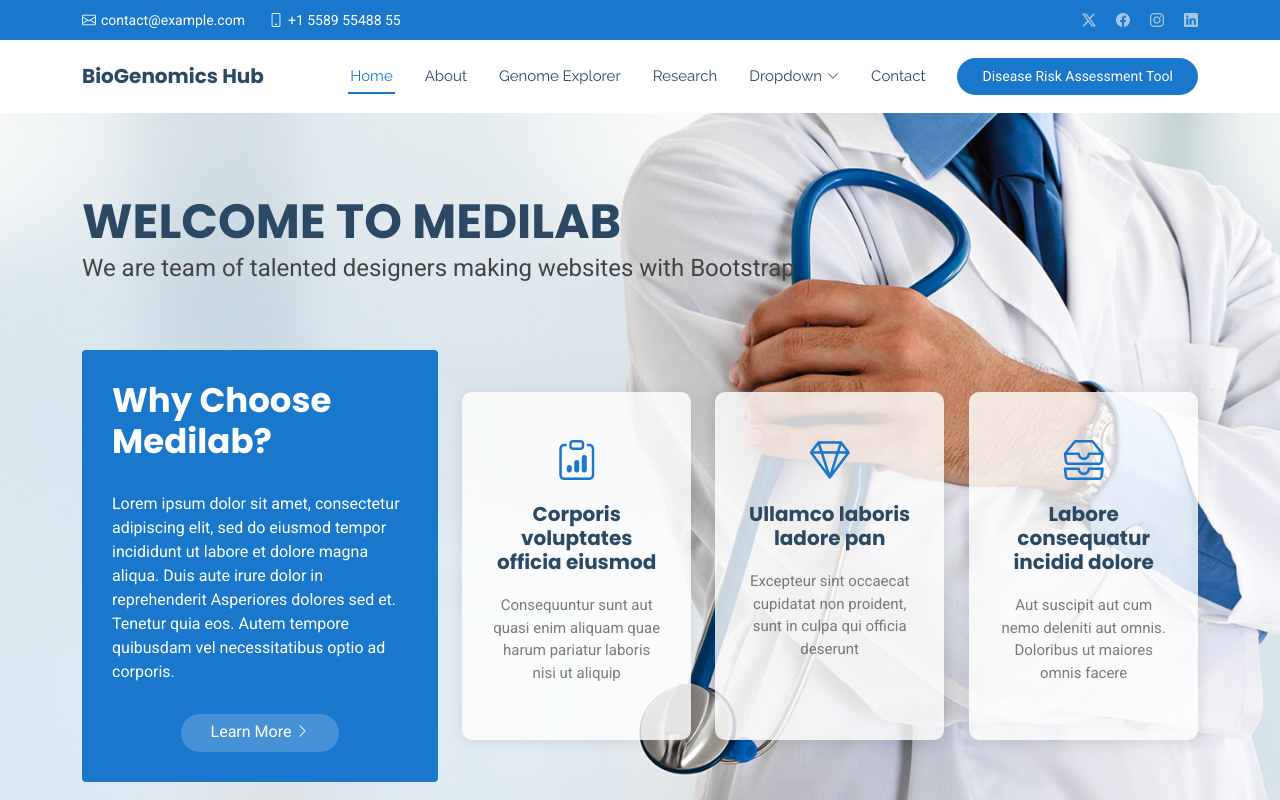
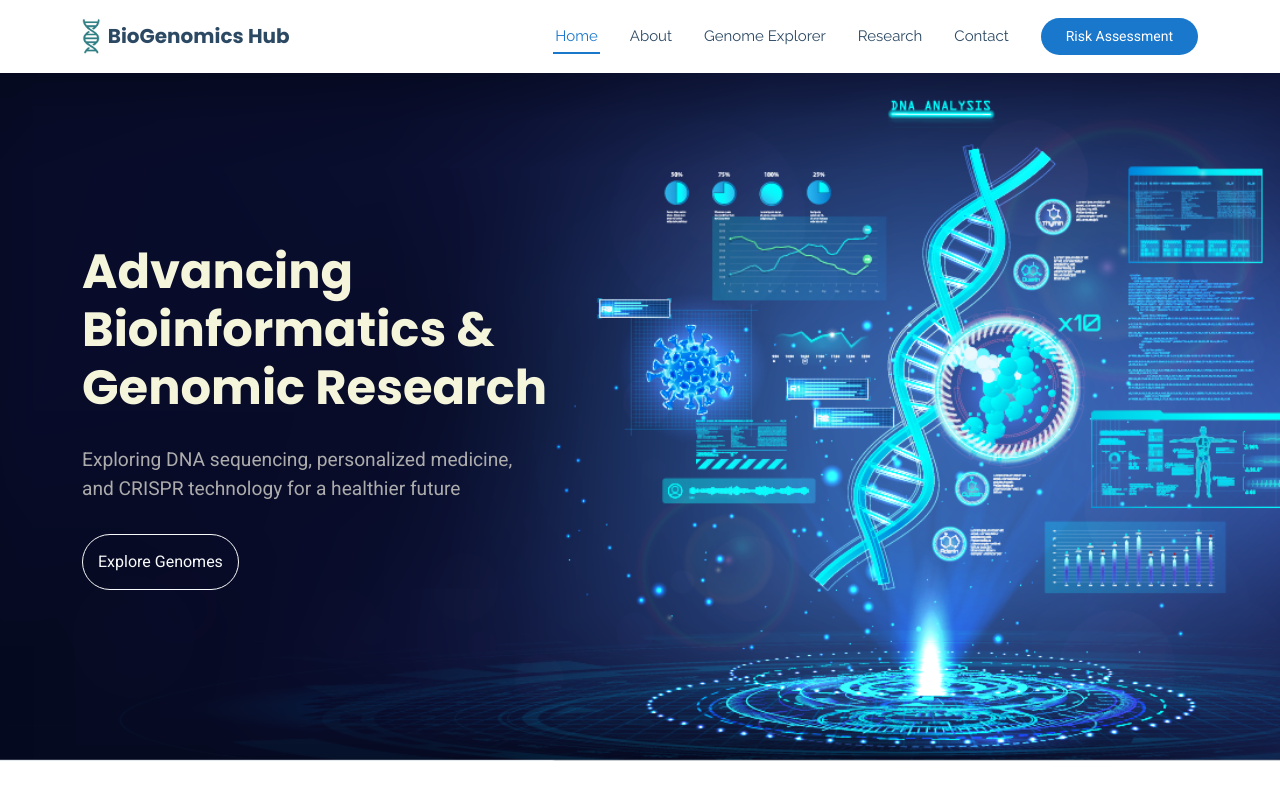
Before and after one commit to rnzel/ADET-PROJ, a plain HTML site: page index.html in a window 1280 px wide. Shown: the top 800 px of the page. Drawn offline with Linux system fonts and the light colour scheme.

Commit message:
feat: update hero section, add logo, and website icon

```diff
--- a/assets/css/main.css
+++ b/assets/css/main.css
@@ -78,6 +78,7 @@ a:hover {
 }
 
 h1,
+
 h2,
 h3,
 h4,
@@ -85,7 +86,12 @@ h5,
 h6 {
   color: var(--heading-color);
   font-family: var(--heading-font);
-
+}
+
+.btn {
+  border-radius: 50px;
+  padding: 15px;
+  margin-top: 30px;
 }
 
 /* Pulsating Play Button
--- a/index.html
+++ b/index.html
@@ -9,7 +9,7 @@
   <meta name="keywords" content="">
 
   <!-- Favicons -->
-  <link href="assets/img/favicon.png" rel="icon">
+  <link href="assets/img/logo1.png" rel="icon">
   <link href="assets/img/apple-touch-icon.png" rel="apple-touch-icon">
 
   <!-- Fonts -->
@@ -41,27 +41,12 @@
 
   <header id="header" class="header sticky-top">
 
-    <div class="topbar d-flex align-items-center">
-      <div class="container d-flex justify-content-center justify-content-md-between">
-        <div class="contact-info d-flex align-items-center">
-          <i class="bi bi-envelope d-flex align-items-center"><a href="mailto:contact@example.com">contact@example.com</a></i>
-          <i class="bi bi-phone d-flex align-items-center ms-4"><span>+1 5589 55488 55</span></i>
-        </div>
-        <div class="social-links d-none d-md-flex align-items-center">
-          <a href="#" class="twitter"><i class="bi bi-twitter-x"></i></a>
-          <a href="#" class="facebook"><i class="bi bi-facebook"></i></a>
-          <a href="#" class="instagram"><i class="bi bi-instagram"></i></a>
-          <a href="#" class="linkedin"><i class="bi bi-linkedin"></i></a>
-        </div>
-      </div>
-    </div><!-- End Top Bar -->
-
     <div class="branding d-flex align-items-center">
 
       <div class="container position-relative d-flex align-items-center justify-content-between">
         <a href="index.html" class="logo d-flex align-items-center me-auto">
           <!-- Uncomment the line below if you also wish to use an image logo -->
-          <!-- <img src="assets/img/logo.png" alt=""> -->
+          <img src="assets/img/logo1.png" alt="logo">
           <h1 class="sitename">BioGenomics Hub</h1>
         </a>
 
@@ -71,29 +56,12 @@
             <li><a href="#about">About</a></li>
             <li><a href="#services">Genome Explorer</a></li>
             <li><a href="#doctors">Research</a></li>
-            <li class="dropdown"><a href="#"><span>Dropdown</span> <i class="bi bi-chevron-down toggle-dropdown"></i></a>
-              <ul>
-                <li><a href="#">Dropdown 1</a></li>
-                <li class="dropdown"><a href="#"><span>Deep Dropdown</span> <i class="bi bi-chevron-down toggle-dropdown"></i></a>
-                  <ul>
-                    <li><a href="#">Deep Dropdown 1</a></li>
-                    <li><a href="#">Deep Dropdown 2</a></li>
-                    <li><a href="#">Deep Dropdown 3</a></li>
-                    <li><a href="#">Deep Dropdown 4</a></li>
-                    <li><a href="#">Deep Dropdown 5</a></li>
-                  </ul>
-                </li>
-                <li><a href="#">Dropdown 2</a></li>
-                <li><a href="#">Dropdown 3</a></li>
-                <li><a href="#">Dropdown 4</a></li>
-              </ul>
-            </li>
             <li><a href="#contact">Contact</a></li>
           </ul>
           <i class="mobile-nav-toggle d-xl-none bi bi-list"></i>
         </nav>
 
-        <a class="cta-btn d-none d-sm-block" href="#appointment"> Disease Risk Assessment Tool</a>
+        <a class="cta-btn d-none d-sm-block" href="#appointment">Risk Assessment</a>
 
       </div>
 
@@ -106,63 +74,17 @@
     <!-- Hero Section -->
     <section id="hero" class="hero section light-background">
 
-      <img src="assets/img/hero-bg.jpg" alt="" data-aos="fade-in">
+      <img src="assets/img/bg2.png" alt="" data-aos="fade-in">
 
       <div class="container position-relative">
 
         <div class="welcome position-relative" data-aos="fade-down" data-aos-delay="100">
-          <h2>WELCOME TO MEDILAB</h2>
-          <p>We are team of talented designers making websites with Bootstrap</p>
+          <h2 style="width: 50%; color: beige;">Advancing Bioinformatics & Genomic Research</h2>
+          <p style="color:rgb(172, 172, 172); width: 40%; margin-top: 30px; font-size: 1.2rem;">Exploring DNA sequencing, personalized medicine, and CRISPR technology for a healthier future</p>
         </div><!-- End Welcome -->
 
-        <div class="content row gy-4">
-          <div class="col-lg-4 d-flex align-items-stretch">
-            <div class="why-box" data-aos="zoom-out" data-aos-delay="200">
-              <h3>Why Choose Medilab?</h3>
-              <p>
-                Lorem ipsum dolor sit amet, consectetur adipiscing elit, sed do eiusmod tempor incididunt ut labore et dolore magna aliqua. Duis aute irure dolor in reprehenderit
-                Asperiores dolores sed et. Tenetur quia eos. Autem tempore quibusdam vel necessitatibus optio ad corporis.
-              </p>
-              <div class="text-center">
-                <a href="#about" class="more-btn"><span>Learn More</span> <i class="bi bi-chevron-right"></i></a>
-              </div>
-            </div>
-          </div><!-- End Why Box -->
+        <a class="btn btn-outline-light" href="#services" role="button">Explore Genomes</a>
 
-          <div class="col-lg-8 d-flex align-items-stretch">
-            <div class="d-flex flex-column justify-content-center">
-              <div class="row gy-4">
-
-                <div class="col-xl-4 d-flex align-items-stretch">
-                  <div class="icon-box" data-aos="zoom-out" data-aos-delay="300">
-                    <i class="bi bi-clipboard-data"></i>
-                    <h4>Corporis voluptates officia eiusmod</h4>
-                    <p>Consequuntur sunt aut quasi enim aliquam quae harum pariatur laboris nisi ut aliquip</p>
-                  </div>
-                </div><!-- End Icon Box -->
-
-                <div class="col-xl-4 d-flex align-items-stretch">
-                  <div class="icon-box" data-aos="zoom-out" data-aos-delay="400">
-                    <i class="bi bi-gem"></i>
-                    <h4>Ullamco laboris ladore pan</h4>
-                    <p>Excepteur sint occaecat cupidatat non proident, sunt in culpa qui officia deserunt</p>
-                  </div>
-                </div><!-- End Icon Box -->
-
-                <div class="col-xl-4 d-flex align-items-stretch">
-                  <div class="icon-box" data-aos="zoom-out" data-aos-delay="500">
-                    <i class="bi bi-inboxes"></i>
-                    <h4>Labore consequatur incidid dolore</h4>
-                    <p>Aut suscipit aut cum nemo deleniti aut omnis. Doloribus ut maiores omnis facere</p>
-                  </div>
-                </div><!-- End Icon Box -->
-
-              </div>
-            </div>
-          </div>
-        </div><!-- End  Content-->
-
-      </div>
 
     </section><!-- /Hero Section -->
 
```
Also changed, not shown: assets/img/bg1.png (added), assets/img/bg2.png (added), assets/img/logo1.png (added).
